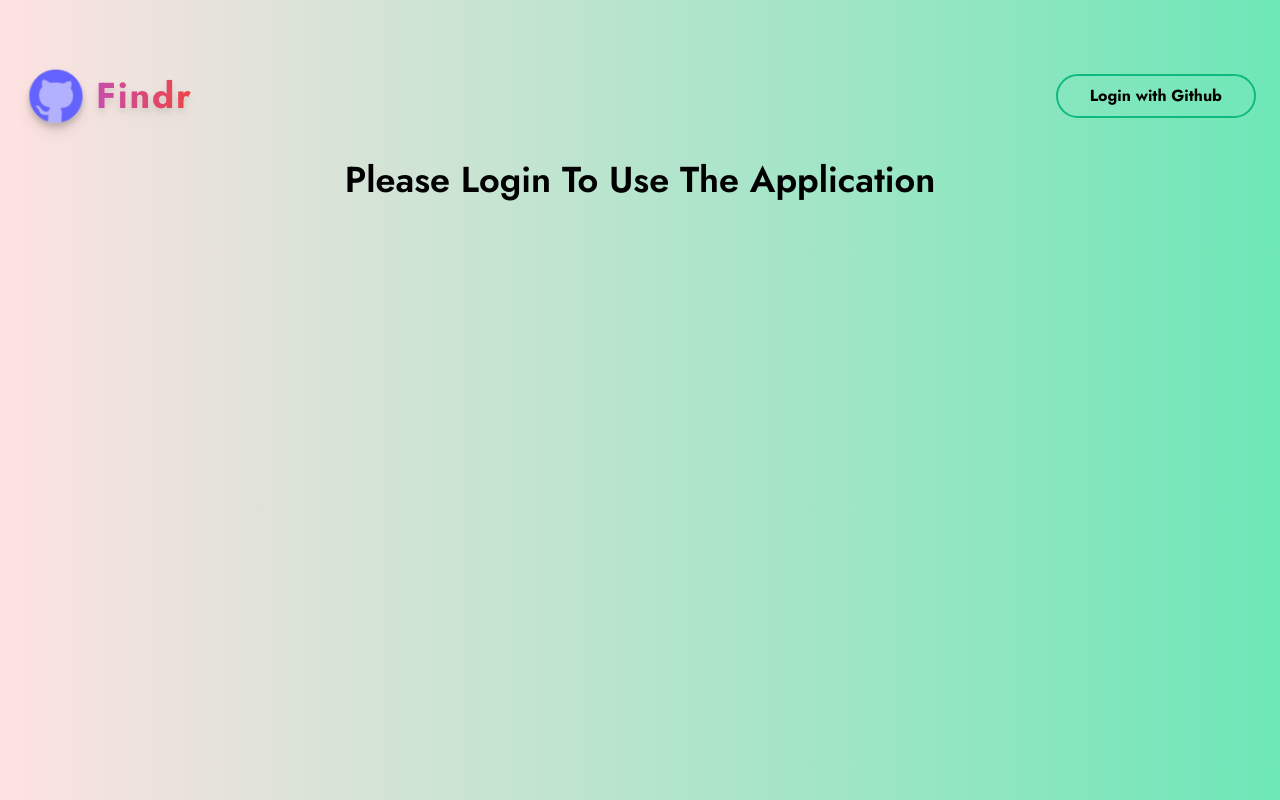
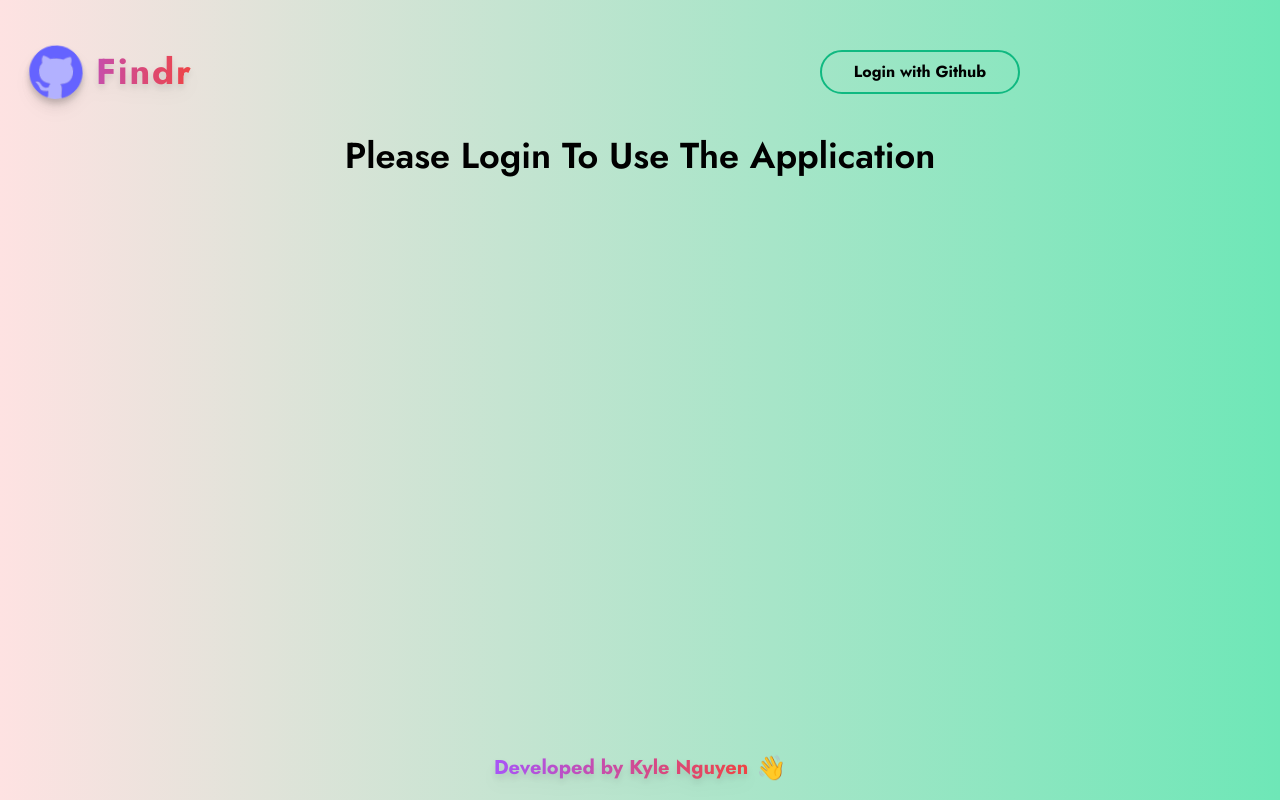
Before and after one commit to kylengn/perx-react-interview, a React (Vite) app: page / in a window 1280 px wide. Built offline with nearby package versions, Linux system fonts and the light colour scheme.

Commit message:
updated footer and header

```diff
--- a/src/App.jsx
+++ b/src/App.jsx
@@ -6,7 +6,13 @@ import {
   fetchUserOrgsAction,
 } from "./redux/slices/githubSlices";
 import "./App.css";
-import { h2Style, inputStyle, sectionStyle, logoStyle } from "./styles";
+import {
+  h2Style,
+  inputStyle,
+  sectionStyle,
+  logoStyle,
+  footerStyle,
+} from "./styles";
 import spinner from "./assets/spinner.svg";
 import github from "./assets/github.svg";
 import Button from "./components/Button";
@@ -83,15 +89,15 @@ function App() {
 
   return (
     <section className={sectionStyle}>
-      <div className="container mx-auto px-6 mt-16 space-y-8">
-        <div className="flex justify-between w-full">
+      <div className="container mx-auto px-6 mt-10 space-y-8">
+        <div className="flex flex-col md:flex-row justify-between w-full gap-4">
           <h2 className={h2Style}>
             <img src={github} alt="logo" className={logoStyle} />
             Findr
           </h2>
           {localStorage.getItem("accessToken") !== null ? (
-            <div className="flex items-center">
-              <div className="flex justify-center items-center w-1/2 h-12 max-w-2xl">
+            <div className="flex items-center gap-4">
+              <div className="flex justify-center items-center w-full h-12 max-w-2xl">
                 {/* Search input for user */}
                 <input
                   value={user}
@@ -149,6 +155,11 @@ function App() {
           </div>
         )}
       </div>
+
+      <footer className="flex w-full justify-center items-center gap-2 h-16">
+        <h4 className={footerStyle}>Developed by Kyle Nguyen </h4>
+        <span className="text-xl md:text-2xl">👋</span>
+      </footer>
     </section>
   );
 }
--- a/src/components/Button.jsx
+++ b/src/components/Button.jsx
@@ -2,7 +2,7 @@ import React from "react";
 
 const Button = ({ name, onClick }) => {
   return (
-    <div className="flex self-center justify-end items-center w-1/2 h-12 max-w-2xl">
+    <div className="flex self-center justify-center items-center w-full h-12 max-w-2xl">
       <button
         className="px-8 py-2 border-2 border-emerald-500 hover:text-white hover:bg-emerald-500 transition-all duration-200 rounded-full font-bold ease-in-out"
         onClick={onClick}
--- a/src/styles/index.js
+++ b/src/styles/index.js
@@ -1,10 +1,12 @@
 // Styles
 const h2Style = `flex justify-center items-center text-3xl md:text-4xl font-bold font-heading text-transparent drop-shadow-lg shadow-red-300 cursor-pointer bg-clip-text bg-gradient-to-r from-purple-500 to-red-500 tracking-wider gap-2`;
 
-const inputStyle = `shadow-sm text-center focus:ring-emerald-500 p-[0.5rem] focus:outline-none focus-visible:ring-4 ring-accent ring-offset-white ring-offset-2 hover:bg-none border-slate-500 w-full rounded-full`;
+const footerStyle = `flex justify-center items-center text-base md:text-xl font-bold font-heading text-transparent drop-shadow-lg shadow-red-300 bg-clip-text bg-gradient-to-r from-purple-500 to-red-500`;
+
+const inputStyle = `shadow-sm text-center focus:ring-emerald-500 p-[0.5rem] focus:outline-none focus-visible:ring-4 ring-accent ring-offset-white ring-offset-2 hover:bg-none border-slate-500 rounded-full`;
 
 const logoStyle = `w-16 h-16 animate-[wiggle_1s_ease-in-out_infinite] transition-all ease-linear duration-200 drop-shadow-lg`;
 
-const sectionStyle = `bg-gradient-to-r from-red-100 to-emerald-300 min-h-screen w-full flex flex-col`;
+const sectionStyle = `bg-gradient-to-r from-red-100 to-emerald-300 min-h-screen w-full flex flex-col justify-between`;
 
-export { h2Style, inputStyle, logoStyle, sectionStyle };
+export { h2Style, inputStyle, logoStyle, sectionStyle, footerStyle };
```
